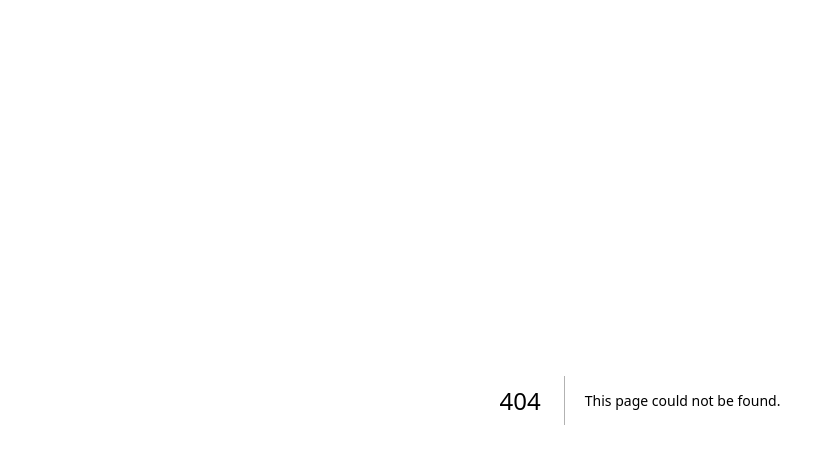
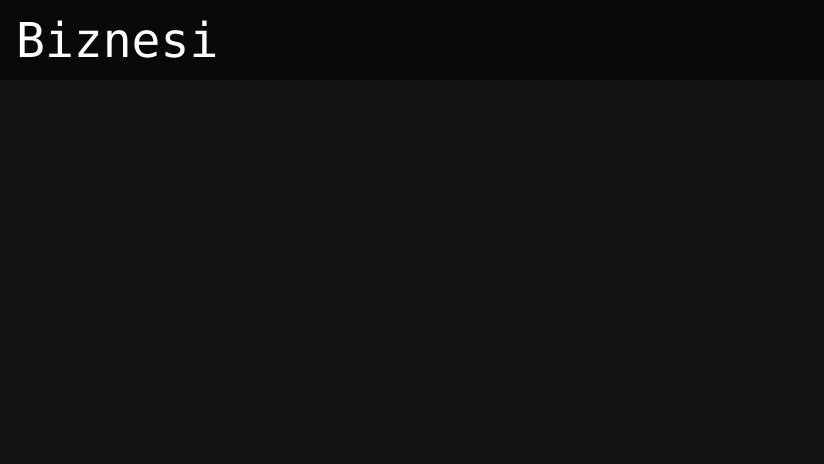
Before and after one commit to edu4rdolinux/Biznesi, a Next.js app: page /finish in a window 1280 px wide. Before the commit this address had no page. Shown: the top 464 px of the page, without its empty margins (0-824 px from the left). Built offline with nearby package versions, Linux system fonts and the light colour scheme.

Commit message:
Finish Page

```diff
--- /dev/null
+++ b/app/finish/page.tsx
@@ -0,0 +1,7 @@
+import Header from "../components/Header";
+
+export default function Home() {
+    return (
+        <Header/>
+    )
+}
```
